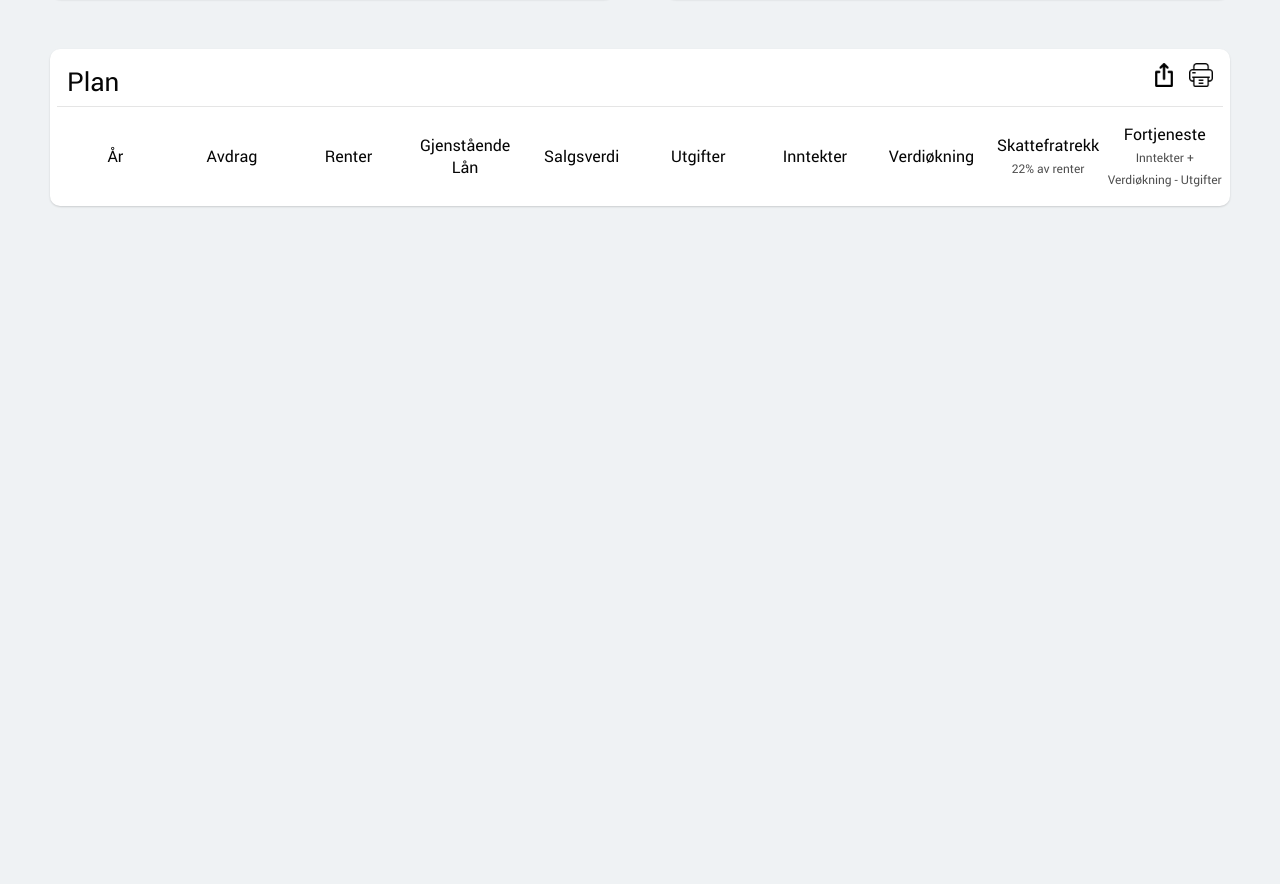
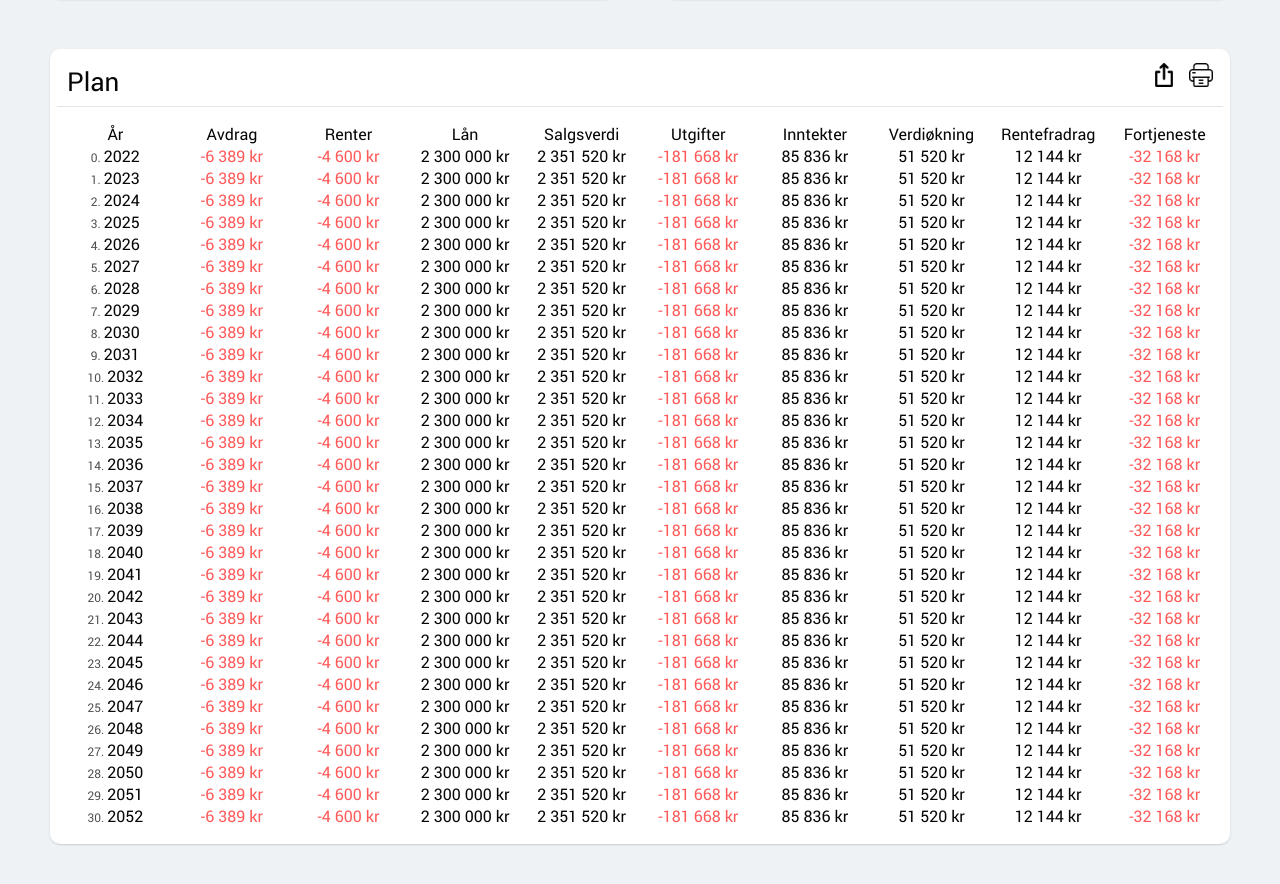
Before and after one commit to thomastloberg/utleie, a React (Create React App) app: page / in a window 1280 px wide. Shown: the part 1600-2484 px from the top of the page. Before the commit the page ends 1856 px from the top, so only its background shows below. Built offline with nearby package versions, Linux system fonts and the light colour scheme.

Commit message:
Plan Table soon ready

```diff
--- /dev/null
+++ b/src/components/PlanOutputrow.js
@@ -0,0 +1,36 @@
+import React from 'react';
+
+/**
+ *
+ * @param {*} props
+ * rowIndex       = Row Index
+ * display[]    = Array
+ *
+ * Example:
+ *      <PlanOutputrow rownum='' display={[array]} />
+ * @returns
+ */
+function PlanOutputrow(props) {
+    let rowIndexDisplay = <span>{props.rowIndex}. </span>;
+
+
+    const DisplayArray  =  props.display.map((aClass, index) => {
+        // If value is negative. Make div fontcolor red.
+        let negativeValueClass = '';
+        if(aClass.slice(0, 1) === '-') negativeValueClass = 'negativeValue';
+
+
+        return <div key={index} className={negativeValueClass}>{(index === 0 ? rowIndexDisplay : '')}{aClass}</div>;
+    });
+
+    /**
+     * Render:
+     */
+    return (
+        <div key={props.rownum} className="YearByYearTable_Row">
+            {DisplayArray}
+        </div>
+    );
+}
+
+export default PlanOutputrow;
--- a/src/css/index.scss
+++ b/src/css/index.scss
@@ -249,6 +249,9 @@ input {
 		}
 	}
 }
+.YearByYearTableContainer .negativeValue {
+	color: rgb(255, 89, 89);
+}
 
 .AnnonseRow #output_annonse {
 	opacity: 0.7;
--- a/src/js/App.js
+++ b/src/js/App.js
@@ -3,7 +3,8 @@ import '../css/App.scss';
 import Inputrow from '../components/Inputrow';
 import Textrow from '../components/Textrow';
 import Outputrow from '../components/Outputrow';
-import { readableNumber, roundPercent } from '../js/Functions';
+import PlanOutputrow from '../components/PlanOutputrow';
+import { readableNumber, roundPercent, diffMonths } from '../js/Functions';
 
 function App() {
 	// 	State Variables			Default Values
@@ -47,23 +48,16 @@ function App() {
 	let getKjopspris 		= Math.round(value['kjopesum'] +
 										  value['ekstra_kjopsutgifter'] +
 										  (value['kjopesum'] * value['dokumentavgift'] / 100));
-
 	let getUtgiftervedkjop 	= Math.round(value['ekstra_kjopsutgifter'] +
 										 value['egenkapital'] +
 										 (value['kjopesum'] * (value['dokumentavgift'] / 100)));
-
 	let getLeieInntekter 	= (value['leie1'] + value['leie2'] + value['leie3'] + value['leie4']);
-
 	let getLaan 			= (value['kjopesum'] - value['egenkapital']);
-
 	let getLaan_avkjopssum 	= (((value['kjopesum'] - value['egenkapital']) / value['kjopesum']) * 100);
-
 	let getAvdrag 			= Math.round((getLaan / value['nedbetaling_lengd']) / 12);
 	let getRenter 			= Math.round(((getLaan * (value['effektiv_rente'] / 100)) / 12));
-
 	let getKomAvgifter_mnd	= Math.round(value['kommunaleavgifter'] / 12);
 	let getVedlikehold_mnd	= Math.round(value['vedlikehold'] / 12);
-
 	let getUtgifter_Skattfri 	= getKomAvgifter_mnd +
 									value['fellesutgifter'] +
 									getVedlikehold_mnd +
@@ -81,12 +75,9 @@ function App() {
 	if(getLeieInn_Skatt < 0) getLeieInn_Skatt = 0;				// Om skattefri utgifter overstiger leieinntekter
 
 	let getLeieInn_Etterskatt	= (getLeieInntekter - getLeieInn_Skatt);
-
 	let getVerdiokning 		 	= Math.round(value['kjopesum'] * (value['inflasjon'] / 100));
 	let getRentegodkjoring 		= Math.round((getRenter * 12) * 0.22); // 22% av renter betalt blir trukket av på skatten
-
 	let getTotalFortjeneste_ar  = Math.round((getLeieInn_Etterskatt * 12) - (getUtgifterTotal * 12) + getVerdiokning + getRentegodkjoring);
-
 	let getInflasjon 			= (value['inflasjon'] / 100);
 
 	let getSalgssum 			= value['kjopesum'];
@@ -97,12 +88,53 @@ function App() {
 
 	let getSalgsskatt			= Math.round(getSalgssum * (value['salgskostnad'] / 100));
 	let getSalgsprofitt			= (getSalgssum - getSalgsskatt);
-
-
 	let getInvisteringsprofitt	= ((getTotalFortjeneste_ar * value['invistering_lengd']) - getSalgsskatt);
 
 	let getKapitalavkastning	= Math.round(((getSalgsprofitt / (value['egenkapital'] + value['ekstra_kjopsutgifter'])) * 100) - 100) + '%';
 	if((value['egenkapital'] + value['ekstra_kjopsutgifter']) === 0) getKapitalavkastning = 'ingen kapital brukt';
+
+
+
+
+	/**
+	 * Plan
+	 */
+	let d 						= new Date();
+	let d_endofyear 			= new Date(d.getFullYear()+1,0,1);
+	let d_PercentLeftOfYear 	= diffMonths(d, d_endofyear) / 12;
+
+	// Default start values:
+	let calcLaan 			= getLaan;
+	let calcAvdrag 			= Math.round((calcLaan / value['nedbetaling_lengd']) / 12);
+	let calcRenter 			= Math.round(((calcLaan * (value['effektiv_rente'] / 100)) / 12));
+	let calcGjenstaandeLan 	= calcLaan;
+	let calcVerdiokning 	= Math.round(value['kjopesum'] * (value['inflasjon'] / 100));
+	let calcSalgsverdi 		= Math.round(calcLaan + calcVerdiokning);
+	let calcUtgifter 		= Math.round(getUtgifterTotal * 12);
+	let calcInntekter 		= Math.round(getLeieInn_Etterskatt * 12);
+	let calcSkattefratrekk 	= Math.round((calcRenter * 12) * 0.22); // 22% av renter betalt blir trukket av på skatten
+	let calcFortjeneste 	= Math.round(calcInntekter - calcUtgifter + getVerdiokning + getRentegodkjoring);
+
+
+
+	let getPlanTable = [];
+
+	for(let i = 0; i <= value['nedbetaling_lengd']; i++){
+		getPlanTable.push(<PlanOutputrow key={readableNumber(i)} rowIndex={readableNumber(i)}
+				display={[
+						`${(d.getFullYear() + i)}`,
+						`-${readableNumber(calcAvdrag)} kr`,
+						`-${readableNumber(calcRenter)} kr`,
+						`${readableNumber(calcGjenstaandeLan)} kr`,
+						`${readableNumber(calcSalgsverdi)} kr`,
+						`-${readableNumber(calcUtgifter)} kr`,
+						`${readableNumber(calcInntekter)} kr`,
+						`${readableNumber(calcVerdiokning)} kr`,
+						`${readableNumber(calcSkattefratrekk)} kr`,
+						`${readableNumber(calcFortjeneste)} kr`
+					]}
+			/>);
+	}
 
 
 
@@ -286,14 +318,16 @@ function App() {
 						<div>År</div>
 						<div>Avdrag</div>
 						<div>Renter</div>
-						<div>Gjenstående Lån</div>
+						<div>Lån</div>
 						<div>Salgsverdi</div>
 						<div>Utgifter</div>
 						<div>Inntekter</div>
 						<div>Verdiøkning</div>
-						<div>Skattefratrekk<br /><span>22% av renter</span></div>
-						<div>Fortjeneste<br /><span>Inntekter + Verdiøkning - Utgifter</span></div>
+						<div>Rentefradrag</div>
+						<div>Fortjeneste</div>
 					</div>
+
+					{getPlanTable}
 				</div>
 			</div>
 		</div>
```
Also changed, not shown: src/components/Inputrow copy.js (deleted, +0 -133 lines), src/components/Outputrow copy.js (deleted, +0 -51 lines).
